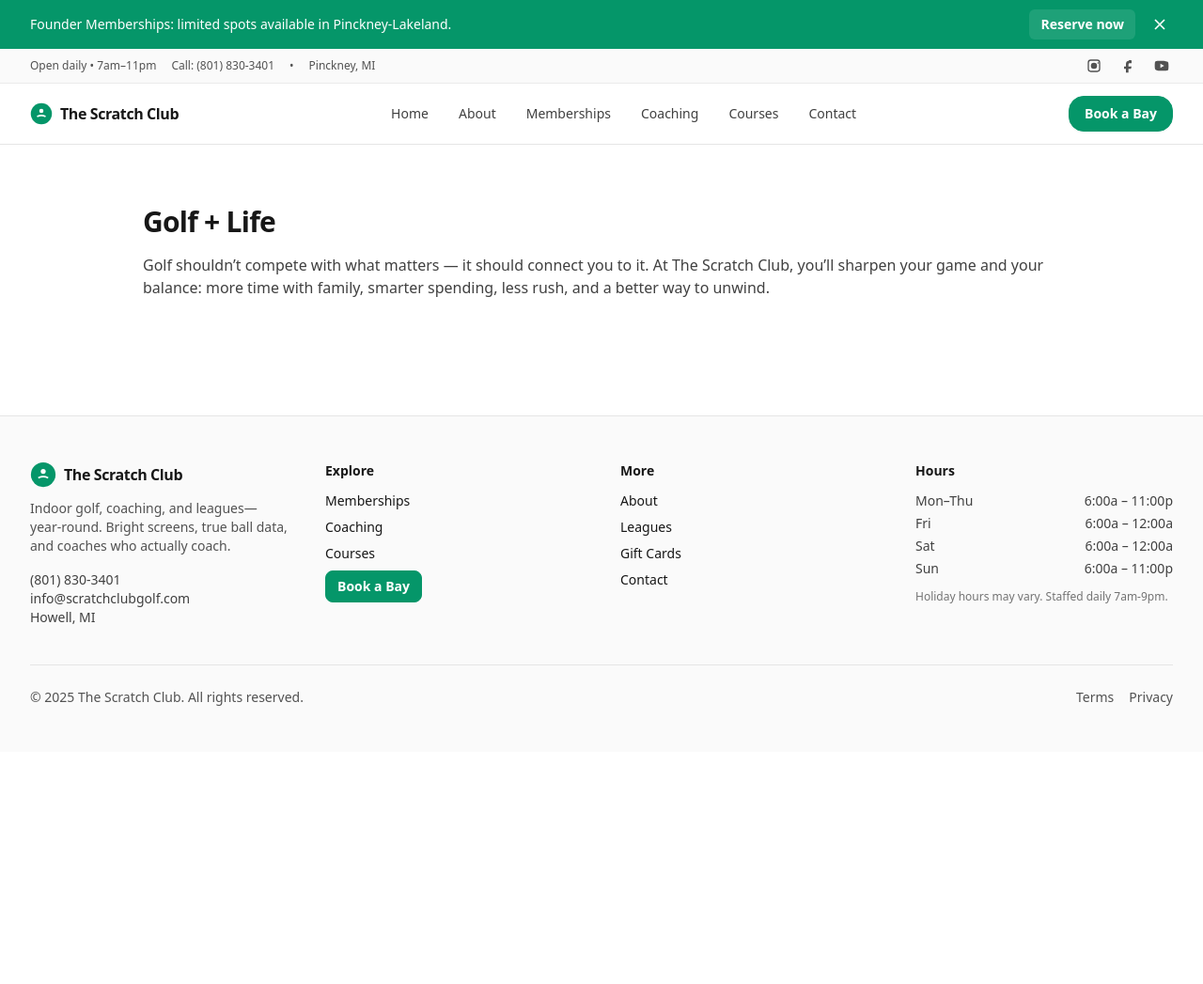
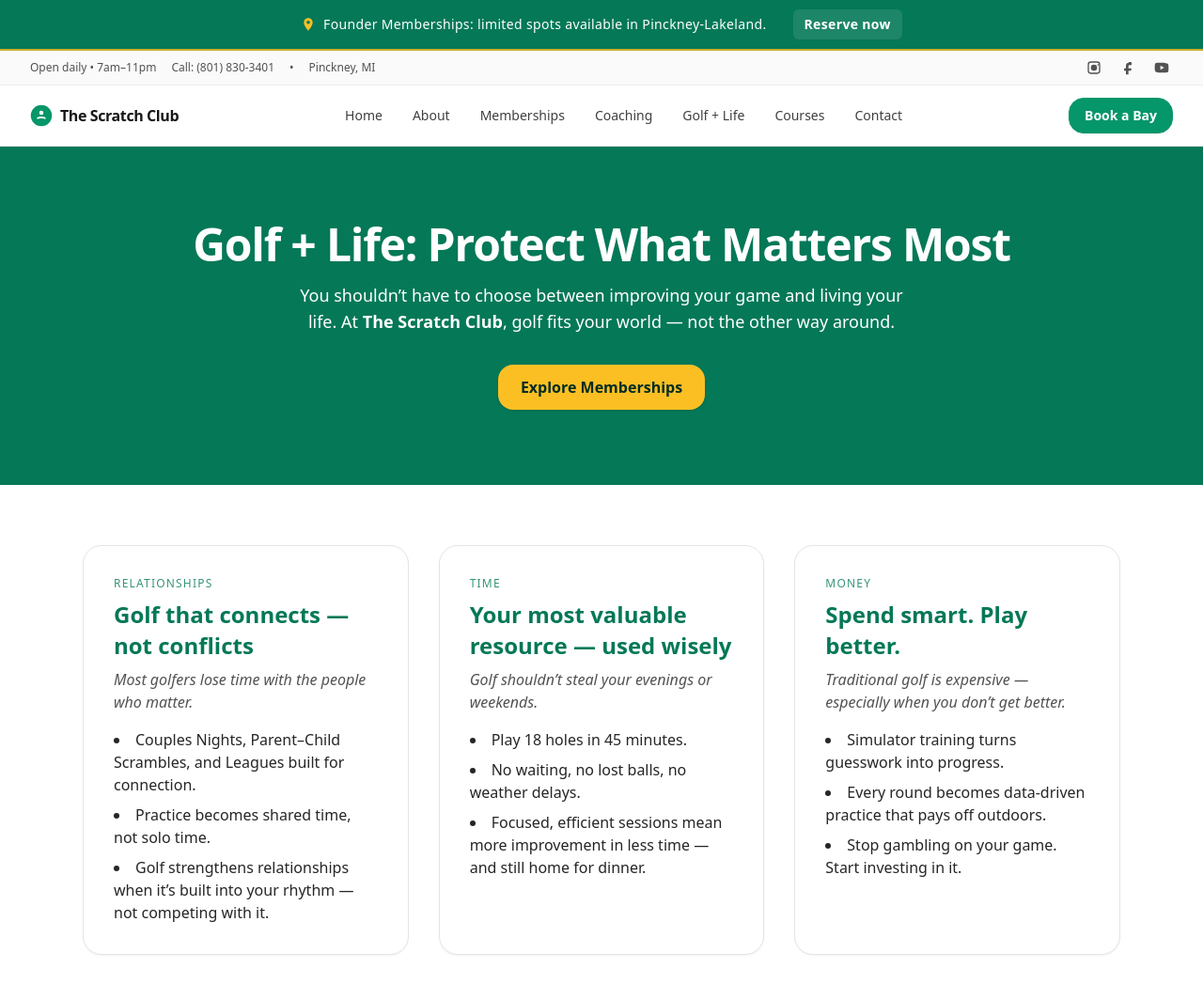
Before and after one commit to piersonshawn99/thescratchclub, a Next.js app: page /golf-and-life in a window 1280 px wide. Shown: the top 1047 px of the page at 94% size. Before the commit the page ends 800 px from the top, so only its background shows below. Built offline with nearby package versions, Linux system fonts and the light colour scheme.

Commit message:
added anouncement of timing and the content for the golf+life link as well as the link.

```diff
--- a/app/golf-and-life/page.tsx
+++ b/app/golf-and-life/page.tsx
@@ -1 +1,136 @@
-export default function GolfAndLifePage(){return (<main className='mx-auto max-w-5xl px-6 py-16'><h1 className='text-3xl font-semibold tracking-tight'>Golf + Life</h1><p className='mt-4 text-neutral-700'>Golf shouldn’t compete with what matters — it should connect you to it. At The Scratch Club, you’ll sharpen your game and your balance: more time with family, smarter spending, less rush, and a better way to unwind.</p></main>);}
+export const metadata = {
+  title: "Golf + Life | The Scratch Club",
+  description:
+    "Protect what matters most — relationships, time, and money — while you improve your game year-round at The Scratch Club.",
+};
+
+export default function GolfLifePage() {
+  return (
+    <div className="bg-white text-neutral-800">
+      {/* Hero Section */}
+      <section id="hero" className="text-center py-20 bg-emerald-700 text-white">
+        <h1 className="text-5xl font-bold mb-4 tracking-tight">
+          Golf + Life: Protect What Matters Most
+        </h1>
+        <p className="text-lg max-w-2xl mx-auto mb-8">
+          You shouldn’t have to choose between improving your game and living your life. At
+          <span className="font-semibold"> The Scratch Club</span>, golf fits your world — not the other way around.
+        </p>
+        <a
+          href="/memberships"
+          className="inline-block bg-amber-400 text-emerald-950 font-semibold py-3 px-6 rounded-xl shadow hover:bg-amber-300 active:translate-y-px transition"
+        >
+          Explore Memberships
+        </a>
+      </section>
+
+      {/* Solutions Grid */}
+      <section
+        id="solutions"
+        className="max-w-6xl mx-auto py-16 px-6 grid md:grid-cols-2 lg:grid-cols-3 gap-8"
+      >
+        {[
+          {
+            id: "relationships",
+            title: "Relationships",
+            headline: "Golf that connects — not conflicts",
+            pain: "Most golfers lose time with the people who matter.",
+            solution: [
+              "Couples Nights, Parent–Child Scrambles, and Leagues built for connection.",
+              "Practice becomes shared time, not solo time.",
+              "Golf strengthens relationships when it’s built into your rhythm — not competing with it.",
+            ],
+          },
+          {
+            id: "time",
+            title: "Time",
+            headline: "Your most valuable resource — used wisely",
+            pain: "Golf shouldn’t steal your evenings or weekends.",
+            solution: [
+              "Play 18 holes in 45 minutes.",
+              "No waiting, no lost balls, no weather delays.",
+              "Focused, efficient sessions mean more improvement in less time — and still home for dinner.",
+            ],
+          },
+          {
+            id: "money",
+            title: "Money",
+            headline: "Spend smart. Play better.",
+            pain: "Traditional golf is expensive — especially when you don’t get better.",
+            solution: [
+              "Simulator training turns guesswork into progress.",
+              "Every round becomes data-driven practice that pays off outdoors.",
+              "Stop gambling on your game. Start investing in it.",
+            ],
+          },
+          {
+            id: "coaching",
+            title: "Growth Through Coaching",
+            headline: "Every great player has a coach.",
+            pain: "Most golfers hit a plateau and never break through.",
+            solution: [
+              "Personalized coaching for your goals and learning style.",
+              "Real feedback, real progress — not just range time.",
+              "Coaching builds skill, confidence, and consistency for life.",
+            ],
+          },
+          {
+            id: "professional-edge",
+            title: "The Professional Edge",
+            headline: "Golf better. Lead better. Live better.",
+            pain: "Business success often happens off the clock.",
+            solution: [
+              "Golf sharpens patience, composure, and trust — traits that close deals.",
+              "Coaching elevates both your performance and your presence.",
+              "When golf improves, everything you touch gains polish.",
+            ],
+          },
+        ].map((item) => (
+          <div
+            key={item.id}
+            id={item.id}
+            className="border border-neutral-200 rounded-2xl p-8 shadow-sm hover:shadow-md transition bg-white"
+          >
+            <p className="text-xs uppercase tracking-widest text-emerald-700/80 mb-2">
+              {item.title}
+            </p>
+            <h2 className="text-2xl font-bold text-emerald-700 mb-2 leading-snug">
+              {item.headline}
+            </h2>
+            <p className="text-neutral-600 italic mb-4">{item.pain}</p>
+            <ul className="list-disc list-inside space-y-2">
+              {item.solution.map((point, i) => (
+                <li key={i}>{point}</li>
+              ))}
+            </ul>
+          </div>
+        ))}
+      </section>
+
+      {/* Promise Section */}
+      <section id="promise" className="text-center py-16 bg-neutral-100">
+        <h2 className="text-3xl font-semibold text-emerald-700 mb-4">
+          The Scratch Club Promise
+        </h2>
+        <p className="text-lg max-w-2xl mx-auto mb-8">
+          Protect your priorities — Relationships. Time. Money. Play smarter, live better, and
+          get scratch-ready.
+        </p>
+        <div className="flex items-center justify-center gap-4">
+          <a
+            href="/memberships"
+            className="inline-block bg-emerald-700 text-white font-semibold py-3 px-6 rounded-xl shadow hover:bg-emerald-800 active:translate-y-px transition"
+          >
+            Join Now
+          </a>
+          <a
+            href="/coaching"
+            className="inline-block border border-emerald-700 text-emerald-800 font-semibold py-3 px-6 rounded-xl hover:bg-emerald-50 active:translate-y-px transition"
+          >
+            Explore Coaching
+          </a>
+        </div>
+      </section>
+    </div>
+  );
+}
--- a/components/AnnouncementBar.tsx
+++ b/components/AnnouncementBar.tsx
@@ -6,13 +6,19 @@ import { useEffect, useMemo, useState } from "react";
 type Variant = "emerald" | "neutral" | "black";
 
 export type AnnouncementConfig = {
-  message: string;              // e.g., "Founder Memberships open now"
-  href?: string;                // e.g., "/memberships"
-  ctaLabel?: string;            // e.g., "Learn more"
-  variant?: Variant;            // color theme
-  dismissible?: boolean;        // show an X to dismiss
-  startAt?: string;             // ISO date, optional
-  endAt?: string;               // ISO date, optional
+  message: string;
+  href?: string;
+  ctaLabel?: string;
+  variant?: Variant;
+  dismissible?: boolean;
+  startAt?: string;
+  endAt?: string;
+};
+
+export const DEFAULT_ANNOUNCEMENT: AnnouncementConfig = {
+  message: "📍 Pinckney–Lakeland location opening early 2026!",
+  variant: "emerald",
+  dismissible: false,
 };
 
 function classesFor(variant: Variant = "emerald") {
@@ -22,7 +28,7 @@ function classesFor(variant: Variant = "emerald") {
     case "neutral":
       return "bg-neutral-900 text-white [--link:rgba(255,255,255,0.9)]";
     default:
-      return "bg-emerald-600 text-white [--link:rgba(255,255,255,0.95)]";
+      return "bg-emerald-700 text-white [--link:rgba(255,255,255,0.95)]";
   }
 }
 
@@ -33,17 +39,26 @@ function hashString(s: string) {
 }
 
 export default function AnnouncementBar({
-  config,
+  config = DEFAULT_ANNOUNCEMENT,
 }: {
-  config: AnnouncementConfig | null;
+  config?: AnnouncementConfig | null;
 }) {
   const [visible, setVisible] = useState(false);
   const [expanded, setExpanded] = useState(false);
 
   const key = useMemo(() => {
     if (!config) return null;
-    const { message, href = "", ctaLabel = "", variant = "emerald", startAt = "", endAt = "" } = config;
-    return `announce:${hashString([message, href, ctaLabel, variant, startAt, endAt].join("|"))}`;
+    const {
+      message,
+      href = "",
+      ctaLabel = "",
+      variant = "emerald",
+      startAt = "",
+      endAt = "",
+    } = config;
+    return `announce:${hashString(
+      [message, href, ctaLabel, variant, startAt, endAt].join("|")
+    )}`;
   }, [config]);
 
   useEffect(() => {
@@ -62,101 +77,59 @@ export default function AnnouncementBar({
 
   if (!config || !visible) return null;
 
-  const { message, href, ctaLabel = "Learn more", variant = "emerald", dismissible = true } = config;
+  const {
+    message,
+    href,
+    ctaLabel = "Learn more",
+    variant = "emerald",
+    dismissible = false,
+  } = config;
 
-  // Full announcement (desktop)
+  const pinIcon = (
+    <svg
+      xmlns="http://www.w3.org/2000/svg"
+      viewBox="0 0 24 24"
+      fill="currentColor"
+      className="h-4 w-4 text-amber-400 mr-2 inline-block"
+    >
+      <path d="M12 2C8.13 2 5 5.13 5 9c0 5.25 7 13 7 13s7-7.75 7-13c0-3.87-3.13-7-7-7zm0 9.5A2.5 2.5 0 1 1 12 6a2.5 2.5 0 0 1 0 5.5z" />
+    </svg>
+  );
+
+  // Desktop full banner
   const full = (
-    <div className="mx-auto max-w-7xl px-4 sm:px-6 lg:px-8">
-      <div className="flex items-center justify-between gap-4 py-2.5 text-sm">
-        <div className="flex-1 min-w-0">
+    <div className="mx-auto max-w-7xl px-4 sm:px-6 lg:px-8 border-b-2 border-amber-400/80">
+      <div className="flex items-center justify-center gap-4 py-2.5 text-sm font-medium tracking-wide">
+        <div className="flex items-center text-center">
+          {pinIcon}
           <p className="truncate">{message}</p>
         </div>
-        <div className="flex items-center gap-3">
         {href && (
           <Link
             href={href}
-              className="inline-flex items-center rounded-md bg-white/10 px-3 py-1.5 text-sm font-semibold hover:bg-white/20 focus:outline-none focus:ring-2 focus:ring-white/60"
+            className="ml-3 inline-flex items-center rounded-md bg-white/10 px-3 py-1.5 text-sm font-semibold hover:bg-white/20 focus:outline-none focus:ring-2 focus:ring-white/60"
           >
             {ctaLabel}
           </Link>
         )}
-          {dismissible && (
-            <button
-              aria-label="Dismiss announcement"
-              className="rounded p-1 hover:bg-white/10"
-              onClick={() => {
-                if (key) localStorage.setItem(key, "1");
-                setVisible(false);
-              }}
-            >
-              <svg viewBox="0 0 24 24" className="h-5 w-5" aria-hidden="true">
-                <path fill="currentColor" d="M6 6l12 12m0-12L6 18" stroke="currentColor" strokeWidth="2" />
-              </svg>
-            </button>
-          )}
-        </div>
       </div>
     </div>
   );
 
-  // Collapsed mobile bar (single-line teaser)
+  // Mobile collapsed bar
   const mobileCollapsed = (
-    <div className="mx-auto max-w-7xl px-4 sm:px-6 lg:px-8">
-      <div className="flex items-center justify-between gap-3 py-1 text-xs">
-        <div className="flex-1 min-w-0">
+    <div className="mx-auto max-w-7xl px-4 sm:px-6 lg:px-8 border-b border-amber-400/70">
+      <div className="flex items-center justify-center gap-2 py-1 text-xs font-medium tracking-wide">
+        {pinIcon}
         <p className="truncate">{message}</p>
       </div>
-        <div className="flex items-center gap-2">
-          {/* compact teaser: hide CTA on the single-line teaser to keep it short */}
-          <button
-            aria-expanded={expanded}
-            aria-label={expanded ? "Collapse announcement" : "Expand announcement"}
-            className="rounded p-1 hover:bg-white/10"
-            onClick={() => setExpanded((v) => !v)}
-          >
-            <svg viewBox="0 0 24 24" className={`h-5 w-5 transform ${expanded ? "rotate-180" : ""}`} aria-hidden="true">
-              <path fill="currentColor" d="M6 9l6 6 6-6" />
-            </svg>
-          </button>
-        </div>
-      </div>
-      {expanded && (
-        <div className="pt-2">
-          <div className="rounded-md bg-white/5 p-3 text-sm">
-            <p className="whitespace-normal mb-3">{message}</p>
-            {href && (
-              <div className="mb-3">
-                <Link href={href} className="inline-flex items-center rounded-md bg-white/10 px-3 py-1.5 text-sm font-semibold hover:bg-white/20">
-                  {ctaLabel}
-                </Link>
-              </div>
-            )}
-            {dismissible && (
-              <div className="mt-2 text-right">
-                <button
-                  aria-label="Dismiss announcement"
-                  className="rounded p-1 hover:bg-white/10"
-                  onClick={() => {
-                    if (key) localStorage.setItem(key, "1");
-                    setVisible(false);
-                  }}
-                >
-                  Dismiss
-                </button>
-              </div>
-            )}
-          </div>
-        </div>
-      )}
     </div>
   );
 
   return (
     <div className={`${classesFor(variant)} print:hidden`}>
-      {/* Mobile: collapsed with toggle */}
+      <div className="hidden sm:block">{full}</div>
       <div className="block sm:hidden">{mobileCollapsed}</div>
-      {/* Desktop: full */}
-      <div className="hidden sm:block">{full}</div>
     </div>
   );
 }
--- a/components/Header.tsx
+++ b/components/Header.tsx
@@ -97,6 +97,7 @@ export default function Header() {
     { label: "About", href: LINKS.about },
     { label: "Memberships", href: LINKS.memberships },
     { label: "Coaching", href: LINKS.coaching },
+    { label: "Golf + Life", href: LINKS.golfLife },
     { label: "Courses", href: LINKS.courses },
     { label: "Contact", href: LINKS.contact },
   ];
--- a/components/links.ts
+++ b/components/links.ts
@@ -5,7 +5,7 @@ export const LINKS = {
   leagues: "/leagues",
   courses: "/courses",
   contact: "/contact", // 👈 add this
-  golfAndLife: "/golf-and-life",
+  golfLife: "/golf-life",
   signIn: "/signin",
   bookNow: "https://scratchclubgolf.com/book", // or whatever link you use
 };
```
Lines whose indentation alone changed are shown as unchanged.
